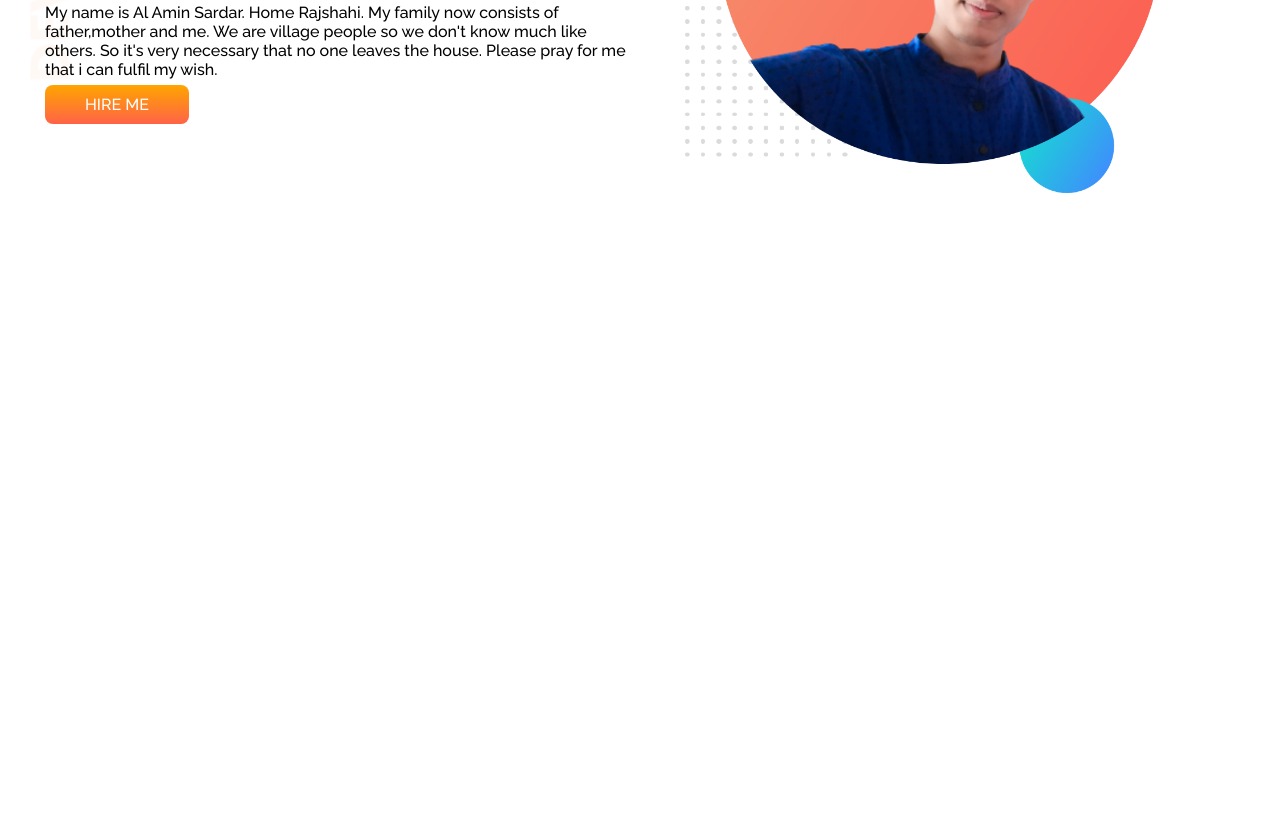
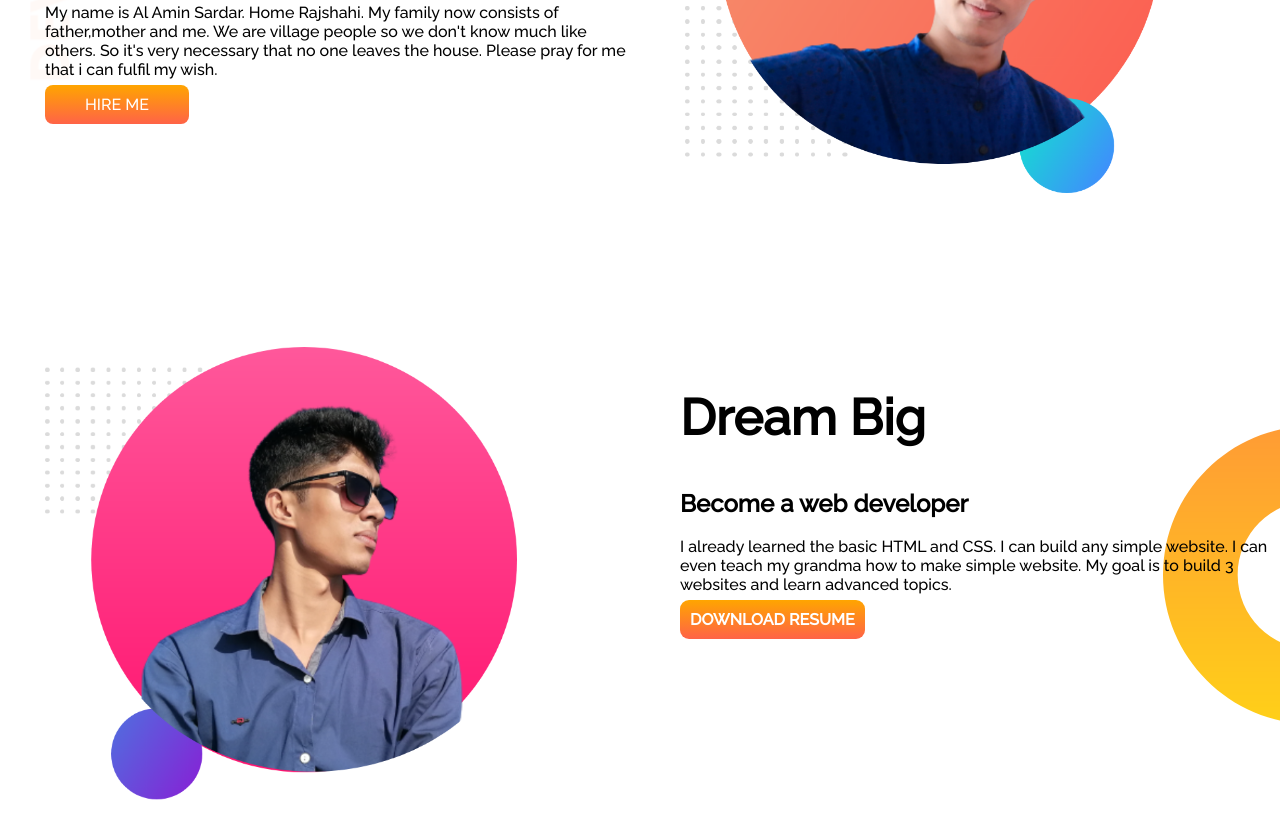
Before and after one commit to alaminsardar227/Project-00, a plain HTML site: page index.html in a window 1280 px wide. Shown: the part 280-1118 px from the top of the page. Before the commit the page ends 800 px from the top, so only its background shows below. Drawn offline with Linux system fonts and the light colour scheme.

Commit message:
2nd section done

```diff
--- a/index.html
+++ b/index.html
@@ -32,6 +32,22 @@
         </div>
     </section>
 
+
+
+    <section class="gream-big">
+        <div class="hlaf-with">
+            <img src="images/sardar2.png" alt="">
+        </div>
+        <div class="hlaf-with">
+            <h1>Dream Big</h1>
+            <h2>Become a web developer</h2>
+            <p>I already learned the basic HTML and CSS. I can build any simple website. I can even teach my grandma how
+                to make simple website. My goal is to build 3 websites and learn advanced topics.</p>
+            <a class="profile-buttom" target="_blank" href="https://www.facebook.com/alaminsardar227/"><b>DOWNLOAD
+                    RESUME</b></a>
+        </div>
+    </section>
+
 </body>
 
 </html>
--- a/style.css
+++ b/style.css
@@ -13,6 +13,7 @@ h1 {
 
 section {
     display: flex;
+    margin-bottom: 150px;
 }
 
 .hlaf-with {
@@ -36,3 +37,18 @@ section {
     background-image: url(images/top-banner.png);
     background-repeat: no-repeat;
 }
+
+.profile-buttom {
+    text-decoration: none;
+    background-image: linear-gradient(orange, tomato);
+    padding: 10px;
+    border-radius: 9px;
+    color: white;
+}
+
+.gream-big {
+    background-image: url(images/dream-bg.png);
+    background-repeat: no-repeat;
+    background-position: right;
+    padding-right: 10px;
+}
```
